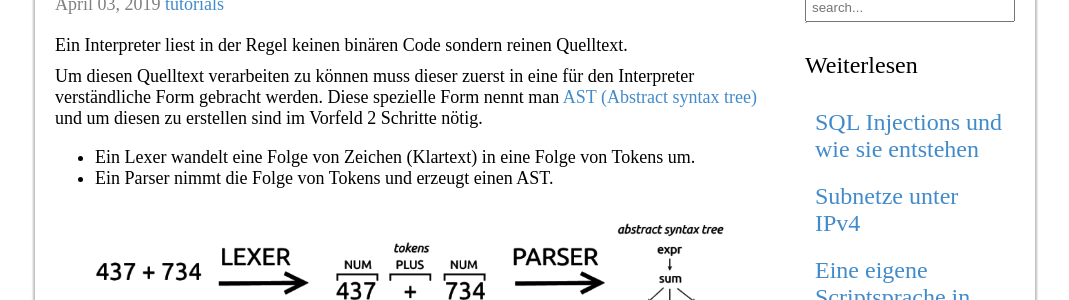
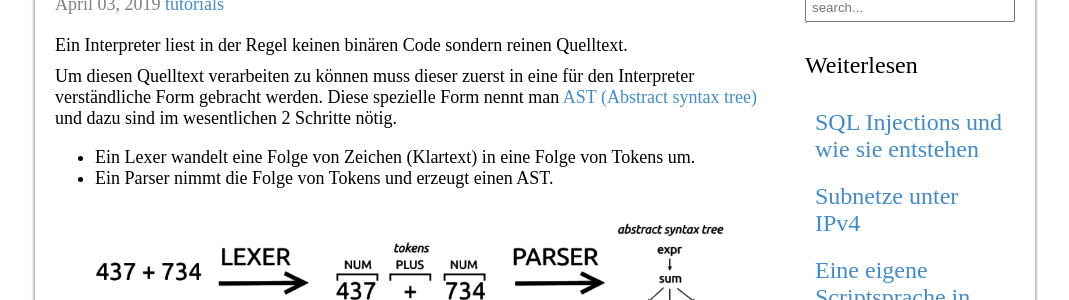
Before and after one commit to zarat/zarat.github.io, a Jekyll site: the page built from _posts/2019-04-03-script-interpreter.markdown, in a window 1280 px wide. Shown: the part 297-597 px from the top of the page, without its empty margins (105-1174 px from the left). Built offline with Jekyll 4.4.1, drawn with Linux system fonts in a browser that asks for light colours; comment, search, counter and statistics services are not loaded.

Commit message:
Update 2019-04-03-script-interpreter.markdown

```diff
--- a/_posts/2019-04-03-script-interpreter.markdown
+++ b/_posts/2019-04-03-script-interpreter.markdown
@@ -10,7 +10,7 @@ Ein Interpreter liest in der Regel keinen binären Code sondern reinen Quelltext
 
 <!--excerpt_separator-->
 
-Um diesen Quelltext verarbeiten zu können muss dieser zuerst in eine für den Interpreter verständliche Form gebracht werden. Diese spezielle Form nennt man <a href="https://de.wikipedia.org/wiki/Syntaxbaum" target="_blank">AST (Abstract syntax tree)</a> und um diesen zu erstellen sind im Vorfeld 2 Schritte nötig.
+Um diesen Quelltext verarbeiten zu können muss dieser zuerst in eine für den Interpreter verständliche Form gebracht werden. Diese spezielle Form nennt man <a href="https://de.wikipedia.org/wiki/Syntaxbaum" target="_blank">AST (Abstract syntax tree)</a> und dazu sind im wesentlichen 2 Schritte nötig.
 
 <ul>
  <li>Ein Lexer wandelt eine Folge von Zeichen (Klartext) in eine Folge von Tokens um.</li>
```
